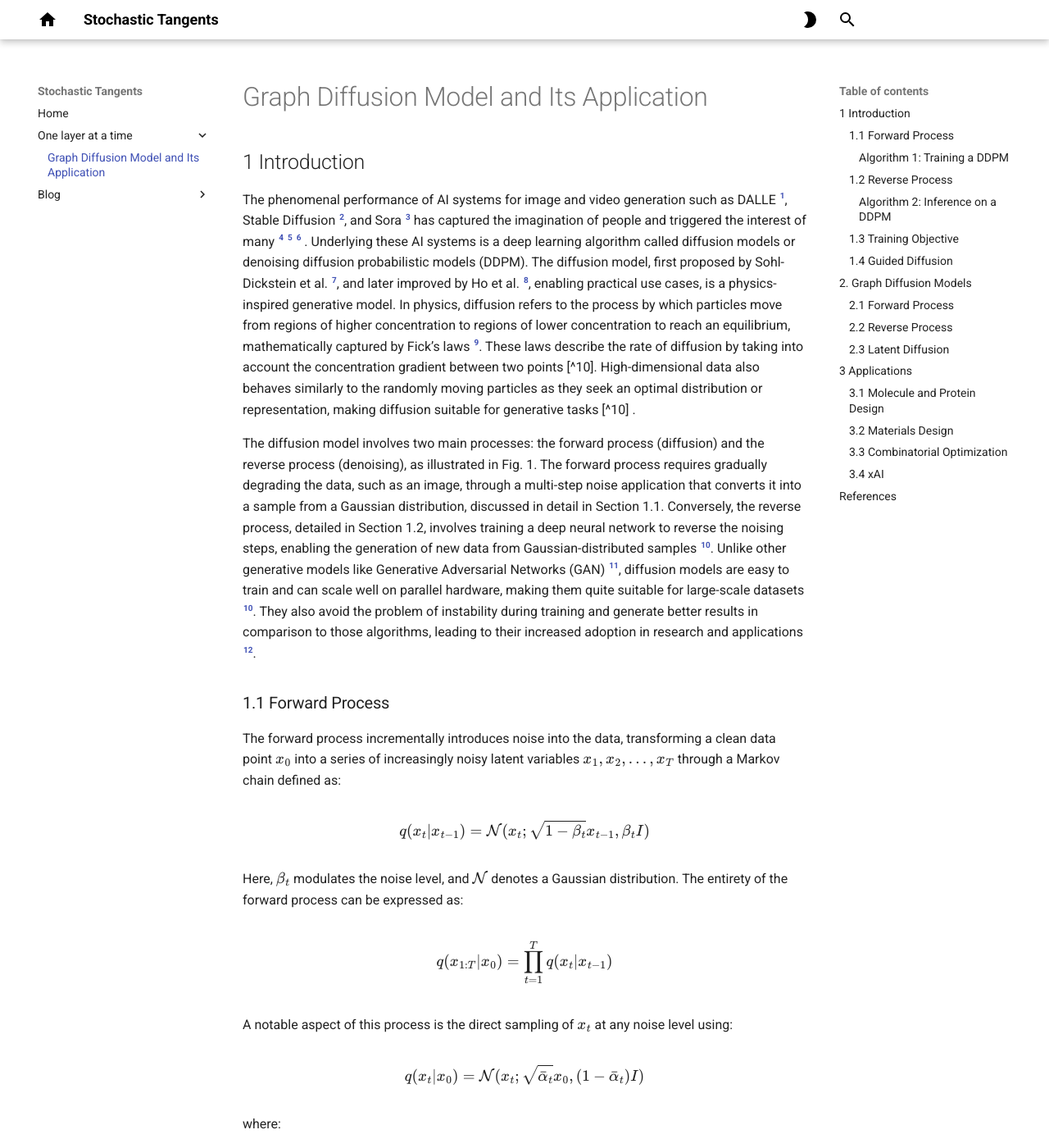
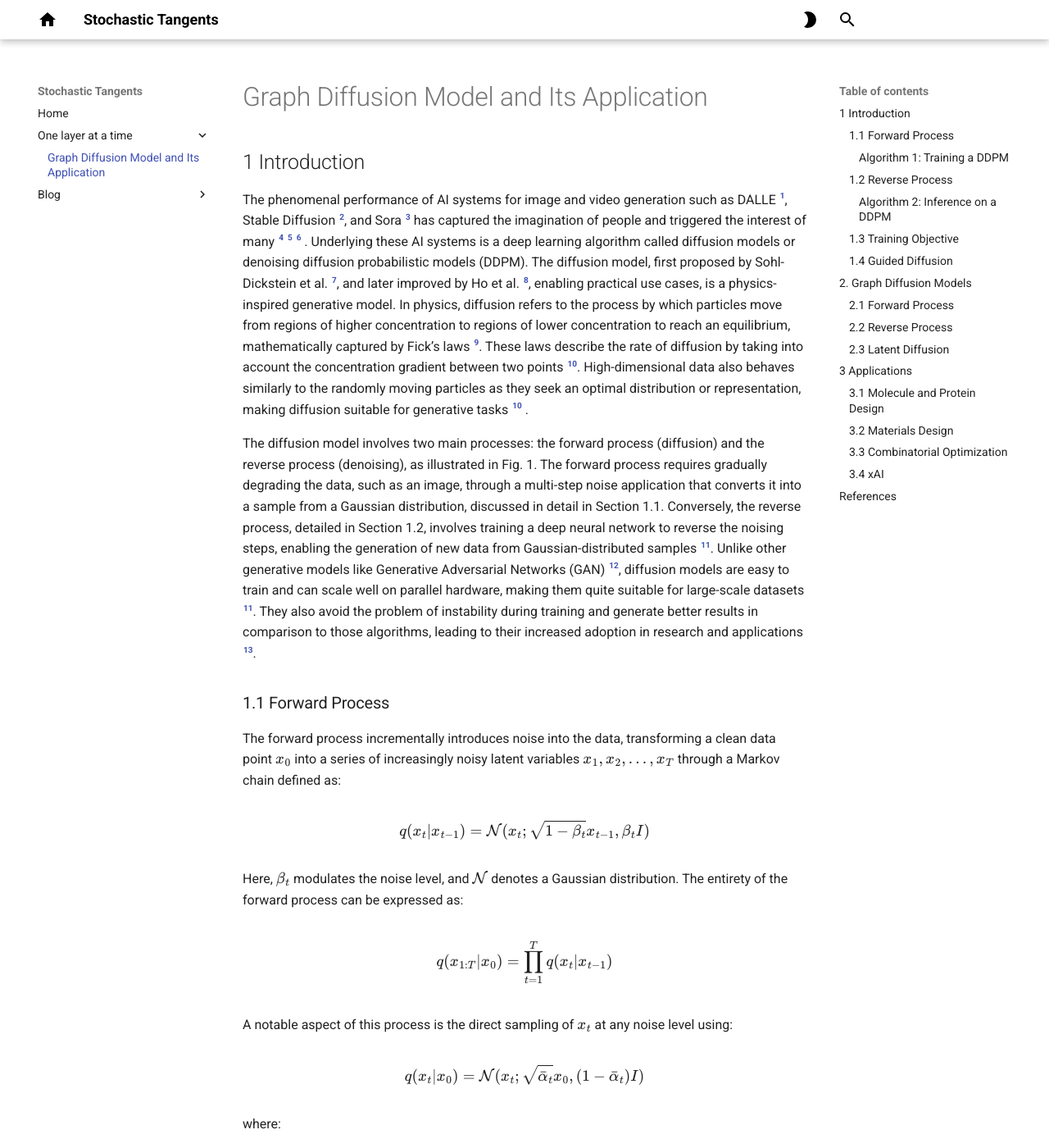
Before and after one commit to BishalLakha/blog, an MkDocs documentation site: the page built from docs/One layer at a time/Graph Diffusion Model and Its Application.md, in a window 1280 px wide and 1400 px high. Shown: the whole window at 82% size. Built offline with MkDocs 1.6.1 and Material for MkDocs 9.7.7, drawn with Linux system fonts in a browser that asks for light colours; some of the changed text lies outside the part shown.

Commit message:
footnote corrected the blog

```diff
--- a/docs/One layer at a time/Graph Diffusion Model and Its Application.md
+++ b/docs/One layer at a time/Graph Diffusion Model and Its Application.md
@@ -38,9 +38,11 @@ $$
    - Pick a random time step $t \sim \text{Uniform}[1, T]$.
    - Draw a sample $x_t \sim \mathcal{N}(x_t|\sqrt{\alpha_t}x_0, (1-\alpha_t)I)$, i.e.,
 
+
      $$
      x_t = \alpha_t x_0 + \sqrt{1-\alpha_t}z, \, z \sim \mathcal{N}(0, I)
      $$
+
 
    - Take a gradient descent step on:
      $$
@@ -75,9 +77,11 @@ This process begins with the assumption that the final noisy data point, $x_T$,
 2. **For** $t = T, T-1, \ldots, 1$ **do**:
    1. Calculate $\hat{x}_\theta(x_t)$ using our trained denoiser.
    2. Update according to:
+
       $$
       x_{t-1} = \frac{(1-\alpha_{t-1})\sqrt{\alpha_t}}{1-\alpha_t} x_t + \frac{(1-\alpha_t)\sqrt{\alpha_{t-1}}}{1-\alpha_t} \hat{x}_\theta(x_t) + \sigma_q(t)z, \, z \sim \mathcal{N}(0, I)
       $$
+
 
 3. **End For**
 
@@ -191,7 +195,7 @@ Machine learning models are generally "black box" in nature, making them untrust
 
 [^9]: Fick’s laws of diffusion, July 2024. Page Version ID: 1235588853.
 
-[10]: Diffusion models.
+[^10]: Diffusion models.
 
 [^11]:
     Christopher M. Bishop and Hugh Bishop. *Deep Learning: Foundations and Concepts*. Springer International Publishing, Cham, 2024.
```
Also changed, not shown: 1 other file.
